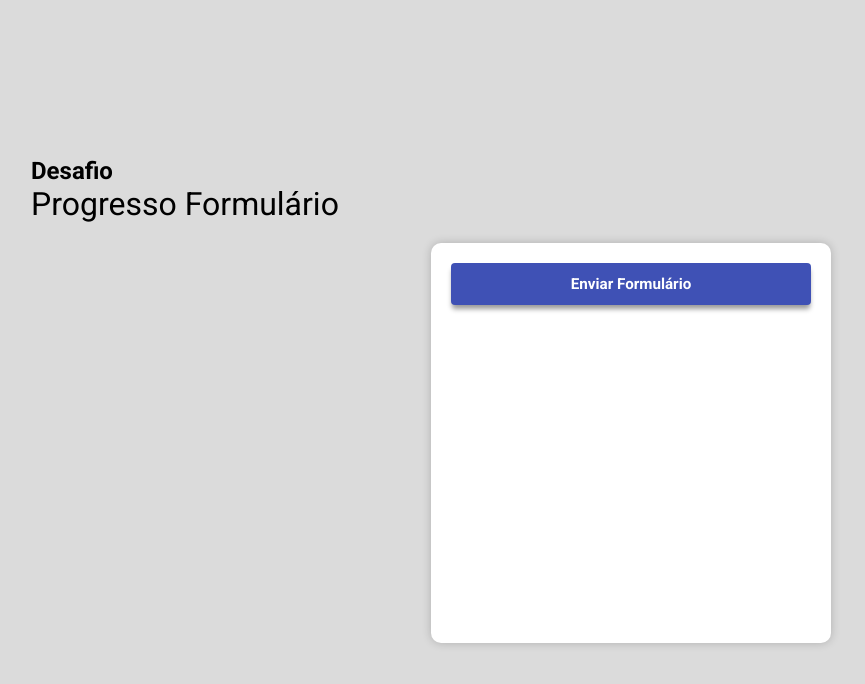
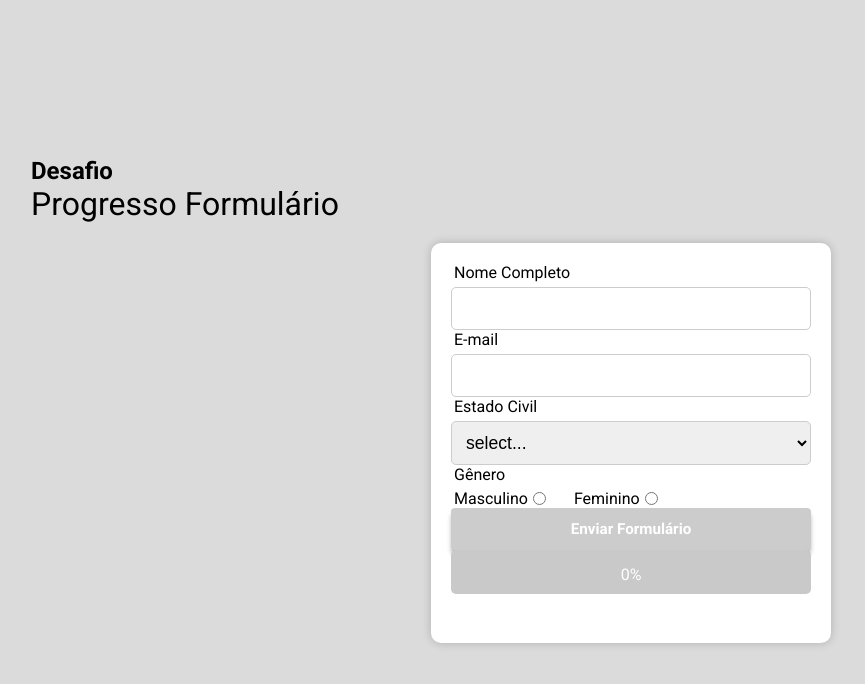
Before and after one commit to CristhianFSantos/react-challenge-for-beginners-03, a React (Vite) app: page / in a window 1280 px wide. Shown: the top 684 px of the page, without its empty margins (9-874 px from the left). Built offline with nearby package versions, Linux system fonts and the light colour scheme.

Commit message:
✨ feat: create all logic from form in app file

```diff
--- a/src/App.tsx
+++ b/src/App.tsx
@@ -1,18 +1,102 @@
-import { useCallback } from "react";
+import { useCallback, useState } from "react";
 import "./App.scss";
 import { CustomButtom } from "./components/CustomButton/CustomButton";
+import { CustomDropdown } from "./components/CustomDropdown/CustomDropdown";
+import { CustomInput } from "./components/CustomInput/CustomInput";
+import { CustomRadio } from "./components/CustomRadio/CustomRadio";
 import { Header } from "./components/Header/Header";
+import { ProgressBar } from "./components/ProgressBar/ProgressBar";
+import { AppFormType } from "./shared/AppForm.model";
+import { CustomValidators } from "./shared/custom-validator";
+
+const EMPTY_FORM: AppFormType = {
+  name: "",
+  email: "",
+  status: "",
+  genre: "",
+};
 
 function App() {
+  const [progress, setprogress] = useState(0);
+  const [isFormValid, setisFormValid] = useState(false);
+  const [_, setformGroup] = useState<AppFormType>(EMPTY_FORM);
+  const [completed, setcompleted] = useState(false);
+
+  const formControl = useCallback((value: string, name: string) => {
+    setcompleted(false);
+    setformGroup((prevState) => {
+      const newFormValue = { ...prevState, [name]: value };
+      validateForm(newFormValue);
+      return newFormValue;
+    });
+  }, []);
+
+  function validateForm(form: AppFormType) {
+    const nameIsValid = CustomValidators.nameValidator(form.name);
+    const emailIsValid = CustomValidators.emailValidator(form.email);
+    const statusIsValid = form.status !== "";
+    const genreIsValid = form.genre !== "";
+
+    setisFormValid(
+      nameIsValid && emailIsValid && statusIsValid && genreIsValid
+    );
+
+    handleProgress(
+      Number(nameIsValid) +
+        Number(emailIsValid) +
+        Number(statusIsValid) +
+        Number(genreIsValid)
+    );
+  }
+
   const handleSubmit = useCallback(() => {
-    console.log("Formulário enviado");
+    alert("Formulário enviado com sucesso!");
+    setformGroup(EMPTY_FORM);
+    setprogress(0);
+    setisFormValid(false);
+    setcompleted(true);
   }, []);
+
+  const handleProgress = (aQuarter: number) => {
+    setprogress(progress + aQuarter * 25);
+  };
 
   return (
     <div className="App">
       <Header />
       <div className="card">
-        <CustomButtom label="Enviar Formulário" onClick={handleSubmit} />
+        <CustomInput
+          clearInput={completed}
+          name="name"
+          label="Nome Completo"
+          inputControl={formControl}
+        />
+        <CustomInput
+          clearInput={completed}
+          name="email"
+          label="E-mail"
+          inputControl={formControl}
+        />
+        <CustomDropdown
+          clearDropdown={completed}
+          name="status"
+          dropdownControl={formControl}
+          label="Estado Civil"
+          options={["Solteiro", "Casado", "Divorciado", "Viúvo"]}
+        />
+        <CustomRadio
+          clearRadio={completed}
+          name="genre"
+          label="Gênero"
+          options={["Masculino", "Feminino"]}
+          inputControl={formControl}
+        />
+        <CustomButtom
+          disabled={!isFormValid}
+          label="Enviar Formulário"
+          onClick={handleSubmit}
+        />
+        <ProgressBar value={progress} />
       </div>
     </div>
   );
```
